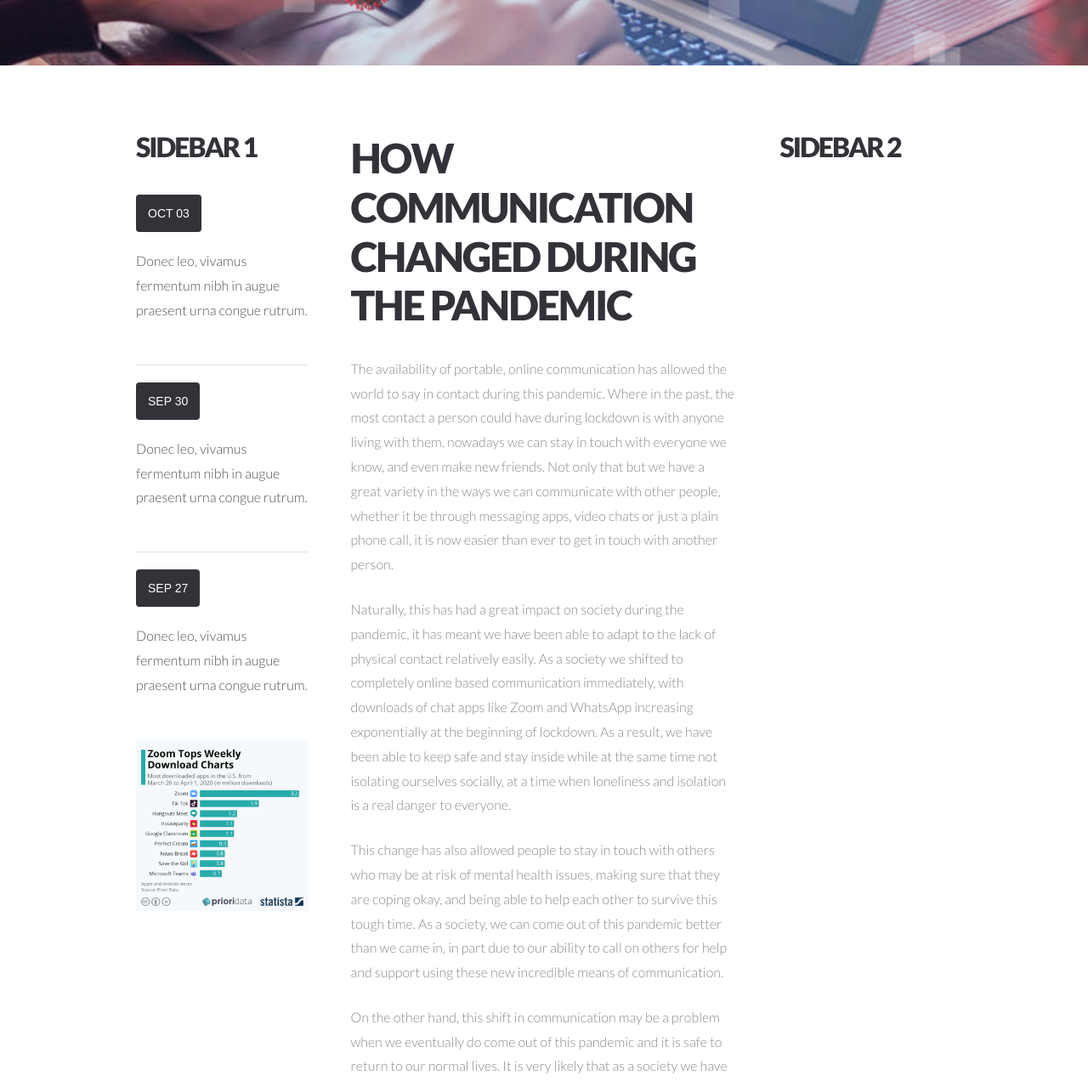
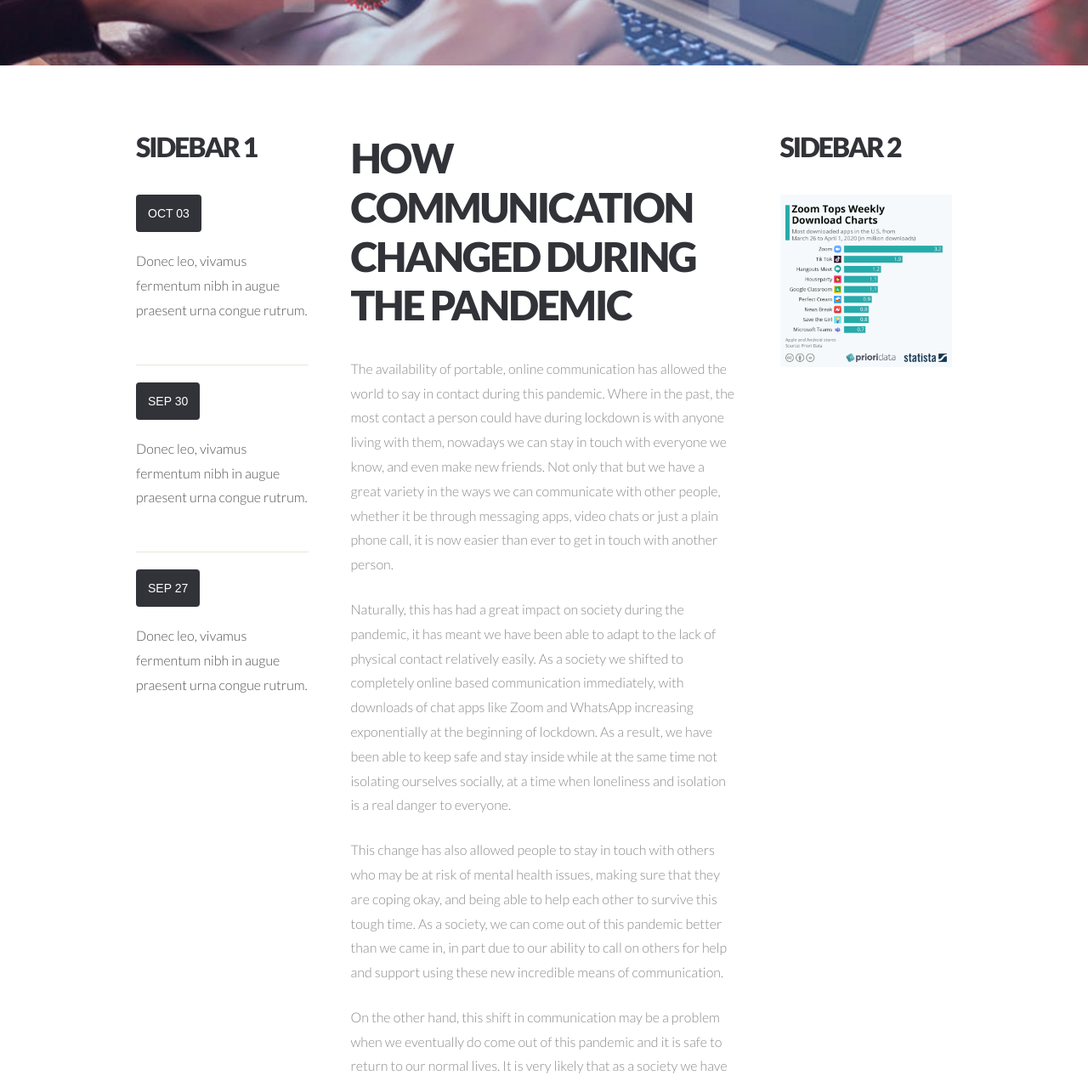
Before and after one commit to bohnbangus/covidQuestions, a plain HTML site: page communication.html in a window 1280 px wide. Shown: the part 329-1601 px from the top of the page at 85% size. Drawn offline with nearby package versions, Linux system fonts and the light colour scheme.

Commit message:
Changed head text

```diff
--- a/communication.html
+++ b/communication.html
@@ -6,7 +6,7 @@
 -->
 <html>
 	<head>
-		<title>Synchronous by TEMPLATED</title>
+		<title>Covid Comp Sci ACP</title>
 		<meta http-equiv="content-type" content="text/html; charset=utf-8" />
 		<meta name="description" content="" />
 		<meta name="keywords" content="" />
@@ -74,8 +74,7 @@
 									</li>
 
 								</ul>
-							  <img style="max-width: 100%;" src="images/21323.jpeg" alt=""/>
-							</section>
+</section>
 						</div>
 						<div class="6u skel-cell-important">
 							<section id="content" >
@@ -91,12 +90,12 @@
 </section>
 						</div>
 						<div class="3u">
-							<section id="sidebard2">
-								<header>
-									<h2>Sidebar 2</h2>
-								</header>
+<section id="sidebard2">
+<header>
+							    <h2>Sidebar 2</h2>
+</header>
 </section>
-						</div>
+<img style="max-width: 100%;" src="images/21323.jpeg" alt=""/>						</div>
 					</div>
 
 				</div>
```
Also changed, not shown: hospitals.html (+1 -1 lines), index.html (+1 -1 lines), onecolumn.html (+1 -1 lines), privacy.html (+1 -1 lines), technologyEffect.html (+1 -1 lines), threecolumn.html (+1 -1 lines), twocolumn1.html (+1 -1 lines), twocolumn2.html (+1 -1 lines), videoGames.html (+1 -1 lines).
